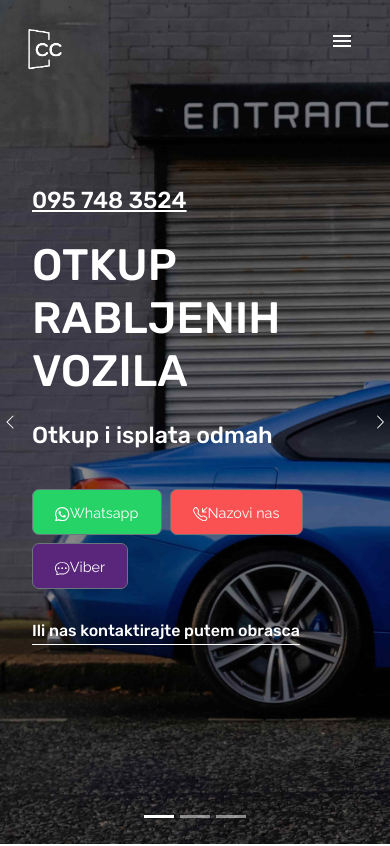
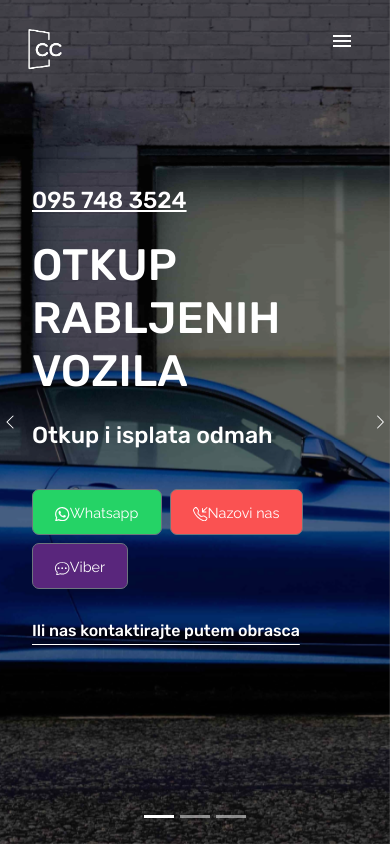
Before and after one commit to Ivan22-dev/otkup-vozila-cc, a React (Create React App) app in the folder otkup-vozila-cc/: page / in a window 390 px wide. Shown: the top 846 px of the page. Built offline with nearby package versions, Linux system fonts and the light colour scheme.

Commit message:
fix mobilex

```diff
--- a/otkup-vozila-cc/src/pages/Index1/section.js
+++ b/otkup-vozila-cc/src/pages/Index1/section.js
@@ -93,21 +93,22 @@ const Section = () => {
             <CarouselItem key={item.id} onExiting={onExiting} onExited={onExited}>
               <div
                 style={{
-                  backgroundImage: `url(${item.image})`,
+                  // backgroundImage: `url(${item.image})`,
                   backgroundSize: "cover",
+                  overflow: "hidden",
                   height: "100%",
                   width: "100%",
                 }}
               >
-                {/* <img
+                <img
                   style={{
                     pointerEvents: "none",
-                    backgroundSize: "cover",
+                    objectFit: "cover",
                     overflow: "hidden",
-
                     position: "absolute",
-                    // width: "100%",
-                    // height: "100%",
+                    overflow: "hidden",
+                    width: "100%",
+                    height: "100%",
                     zIndex: "-1",
                   }}
                   loading="lazy"
@@ -115,7 +116,7 @@ const Section = () => {
                   onLoad={() => {
                     setImageLoaded(true);
                   }}
-                /> */}
+                />
                 <div className="bg-overlay"></div>
                 <div className="home-center">
                   <div className="home-desc-center">
```
